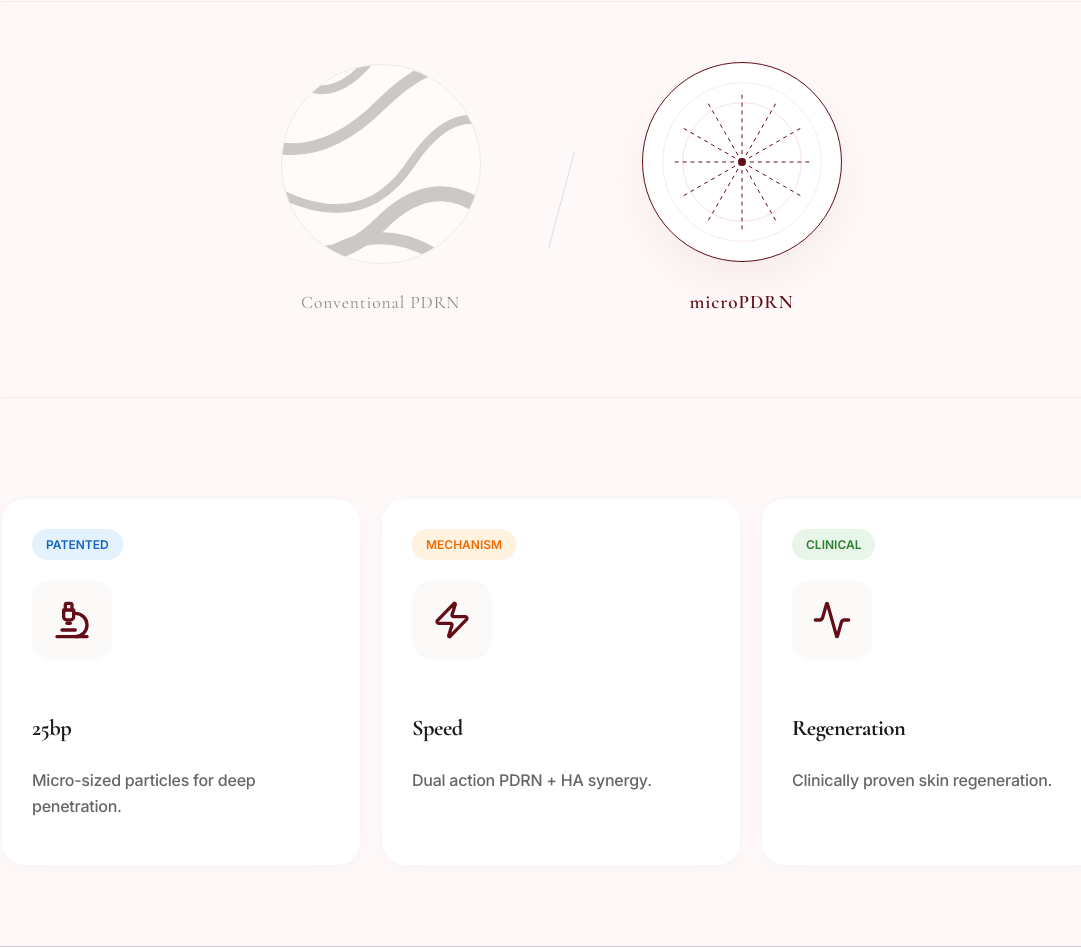
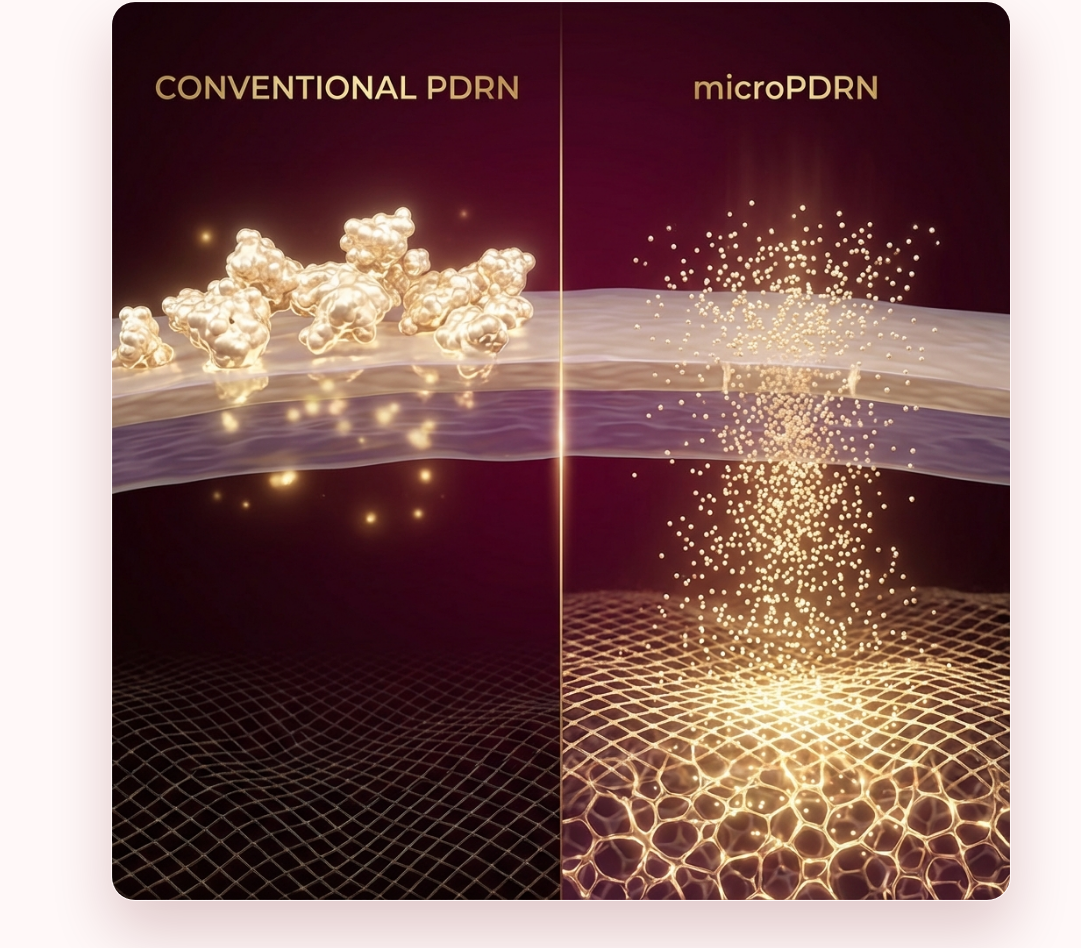
Before and after one commit to itsarainyday88-cpu/dualyn, a React (Vite) app: page / in a window 1280 px wide. Shown: the part 2373-3321 px from the top of the page, without its empty margins (79-1160 px from the left). Built offline with nearby package versions, Linux system fonts and the light colour scheme.

Commit message:
Design: Update microPDRN penetration visual

```diff
--- a/src/components/sections/CoreTech.jsx
+++ b/src/components/sections/CoreTech.jsx
@@ -1,5 +1,6 @@
 import React, { useState } from 'react';
 import { Zap, Activity, Microscope } from 'lucide-react';
+import micropdrnImage from '../../assets/micropdrn_penetration.png';
 
 const CoreTech = ({ lang }) => {
     const content = {
@@ -7,7 +8,7 @@ const CoreTech = ({ lang }) => {
             subtitle: "Core Tech",
             headline: "microPDRN™",
             keyMessage: "성분을 추가하지 않습니다.\n흡수의 구조를 다시 설계합니다.",
-            comparison: { conventional: "Conventional PDRN", micro: "microPDRN" },
+            comparison: { conventional: "Conventional PDRN (Blocked Surface)", micro: "microPDRN™ (Deep Penetration)" },
             features: [
                 { icon: <Microscope size={24} />, title: "25bp", desc: "25bp 이하 초저분자 구조" },
                 { icon: <Zap size={24} />, title: "Speed", desc: "압도적인 흡수 속도" },
@@ -18,7 +19,7 @@ const CoreTech = ({ lang }) => {
             subtitle: "Core Tech",
             headline: "microPDRN™",
             keyMessage: "We don't just add ingredients.\nWe redesign the absorption structure.",
-            comparison: { conventional: "Conventional PDRN", micro: "microPDRN" },
+            comparison: { conventional: "Conventional PDRN (Blocked Surface)", micro: "microPDRN™ (Deep Penetration)" },
             features: [
                 { icon: <Microscope size={24} />, title: "25bp", desc: "Under 25bp structure" },
                 { icon: <Zap size={24} />, title: "Speed", desc: "Superior absorption speed" },
@@ -58,85 +59,61 @@ const CoreTech = ({ lang }) => {
                     </div>
                 </div>
 
-                {/* Minimalist Schematic Comparison */}
+                {/* New 3D Simulation Graphic */}
                 <div style={{
+                    marginBottom: '80px',
+                    padding: '0 20px',
                     display: 'flex',
-                    justifyContent: 'center',
-                    alignItems: 'center',
-                    gap: '80px',
-                    marginBottom: '100px',
-                    padding: '60px 0',
-                    borderTop: '1px solid rgba(0,0,0,0.05)',
-                    borderBottom: '1px solid rgba(0,0,0,0.05)'
+                    flexDirection: 'column',
+                    alignItems: 'center'
                 }}>
+                    <div style={{
+                        maxWidth: '900px',
+                        width: '100%',
+                        borderRadius: '24px',
+                        overflow: 'hidden',
+                        boxShadow: '0 30px 60px rgba(99, 13, 22, 0.2)',
+                        border: '1px solid rgba(255, 255, 255, 0.1)',
+                        position: 'relative'
+                    }}>
+                        <img
+                            src={micropdrnImage}
+                            alt="Conventional PDRN vs microPDRN Penetration Comparison"
+                            style={{
+                                width: '100%',
+                                display: 'block',
+                                objectFit: 'cover'
+                            }}
+                        />
 
-                    {/* Conventional Left */}
-                    <div className="text-center" style={{ opacity: 0.5 }}>
-                        <div style={{
-                            width: '200px', height: '200px',
-                            borderRadius: '50%',
-                            border: '1px solid #ddd',
-                            background: 'white',
-                            display: 'flex', alignItems: 'center', justifyContent: 'center',
-                            margin: '0 auto 25px',
-                            position: 'relative',
-                            overflow: 'hidden'
-                        }}>
-                            {/* Heavy, dense lines representing large molecules */}
-                            <svg width="100%" height="100%" viewBox="0 0 100 100" style={{ transform: 'scale(1.5)' }}>
-                                <path d="M10,10 Q30,40 50,10 T90,10" fill="none" stroke="#999" strokeWidth="3" />
-                                <path d="M-10,30 Q20,60 50,30 T110,30" fill="none" stroke="#999" strokeWidth="4" />
-                                <path d="M0,50 Q40,80 60,50 T100,50" fill="none" stroke="#999" strokeWidth="3" />
-                                <path d="M10,70 Q30,90 50,70 T90,70" fill="none" stroke="#999" strokeWidth="5" />
-                                <path d="M20,90 Q50,60 80,90" fill="none" stroke="#999" strokeWidth="4" />
-                            </svg>
-                        </div>
-                        <p style={{ fontFamily: 'var(--font-serif)', fontSize: '1.1rem', letterSpacing: '0.05em' }}>{text.comparison.conventional}</p>
+                        {/* Overlay Labels (Optional - if image doesn't have them, or to enforce the specific text requested) */}
+                        {/* Using a caption bar below instead for cleaner look with the detailed requested text */}
                     </div>
 
-                    <div style={{ height: '100px', borderLeft: '1px solid #ddd', transform: 'rotate(15deg)' }}></div>
-
-                    {/* microPDRN Right */}
-                    <div className="text-center">
-                        <div style={{
-                            width: '200px', height: '200px',
-                            borderRadius: '50%',
-                            border: '1px solid var(--color-burgundy)',
-                            background: 'white',
-                            display: 'flex', alignItems: 'center', justifyContent: 'center',
-                            margin: '0 auto 25px',
-                            position: 'relative',
-                            boxShadow: '0 20px 40px rgba(99, 13, 22, 0.05)'
-                        }}>
-                            {/* Fine, elegant lines representing micro molecules (25bp) */}
-                            <svg width="100%" height="100%" viewBox="0 0 100 100" className="micro-structure">
-                                <circle cx="50" cy="50" r="40" fill="none" stroke="var(--color-rose)" strokeWidth="0.5" opacity="0.5" />
-                                <circle cx="50" cy="50" r="30" fill="none" stroke="var(--color-rose)" strokeWidth="0.5" opacity="0.7" />
-                                {[...Array(12)].map((_, i) => (
-                                    <line
-                                        key={i}
-                                        x1="50" y1="50"
-                                        x2={50 + 35 * Math.cos(i * 30 * Math.PI / 180)}
-                                        y2={50 + 35 * Math.sin(i * 30 * Math.PI / 180)}
-                                        stroke="var(--color-burgundy)"
-                                        strokeWidth="0.5"
-                                        strokeDasharray="2 2"
-                                    />
-                                ))}
-                                <circle cx="50" cy="50" r="2" fill="var(--color-burgundy)" />
-
-                                {/* Orbiting Particles */}
-                                <g className="orbiting-particles">
-                                    <circle r="1.5" fill="var(--color-orange)">
-                                        <animateMotion dur="4s" repeatCount="indefinite" path="M 0,-30 A 30,30 0 1,1 0,30 A 30,30 0 1,1 0,-30" />
-                                    </circle>
-                                    <circle r="1.5" fill="var(--color-orange)">
-                                        <animateMotion dur="6s" repeatCount="indefinite" path="M 0,-20 A 20,20 0 1,0 0,20 A 20,20 0 1,0 0,-20" />
-                                    </circle>
-                                </g>
-                            </svg>
+                    <div style={{
+                        display: 'flex',
+                        justifyContent: 'space-between',
+                        width: '100%',
+                        maxWidth: '900px',
+                        marginTop: '25px',
+                        padding: '0 10px'
+                    }}>
+                        <div style={{ width: '45%', textAlign: 'center' }}>
+                            <p style={{
+                                fontFamily: 'var(--font-serif)',
+                                fontSize: '1.1rem',
+                                color: '#666',
+                                fontWeight: '500'
+                            }}>{text.comparison.conventional}</p>
                         </div>
-                        <p style={{ fontFamily: 'var(--font-serif)', fontSize: '1.2rem', fontWeight: '600', color: 'var(--color-burgundy)', letterSpacing: '0.05em' }}>{text.comparison.micro}</p>
+                        <div style={{ width: '45%', textAlign: 'center' }}>
+                            <p style={{
+                                fontFamily: 'var(--font-serif)',
+                                fontSize: '1.2rem',
+                                color: 'var(--color-burgundy)',
+                                fontWeight: '700'
+                            }}>{text.comparison.micro}</p>
+                        </div>
                     </div>
                 </div>
 
@@ -247,11 +224,6 @@ const CoreTech = ({ lang }) => {
                 </div>
             </div>
             <style>{`
-        .orbiting-particles {
-            transform-origin: 50px 50px;
-            animation: spin 20s linear infinite;
-        }
-        @keyframes spin { 100% { transform: rotate(360deg); } }
       `}</style>
         </section >
     );
```
Also changed, not shown: src/assets/micropdrn_penetration.png (added).
